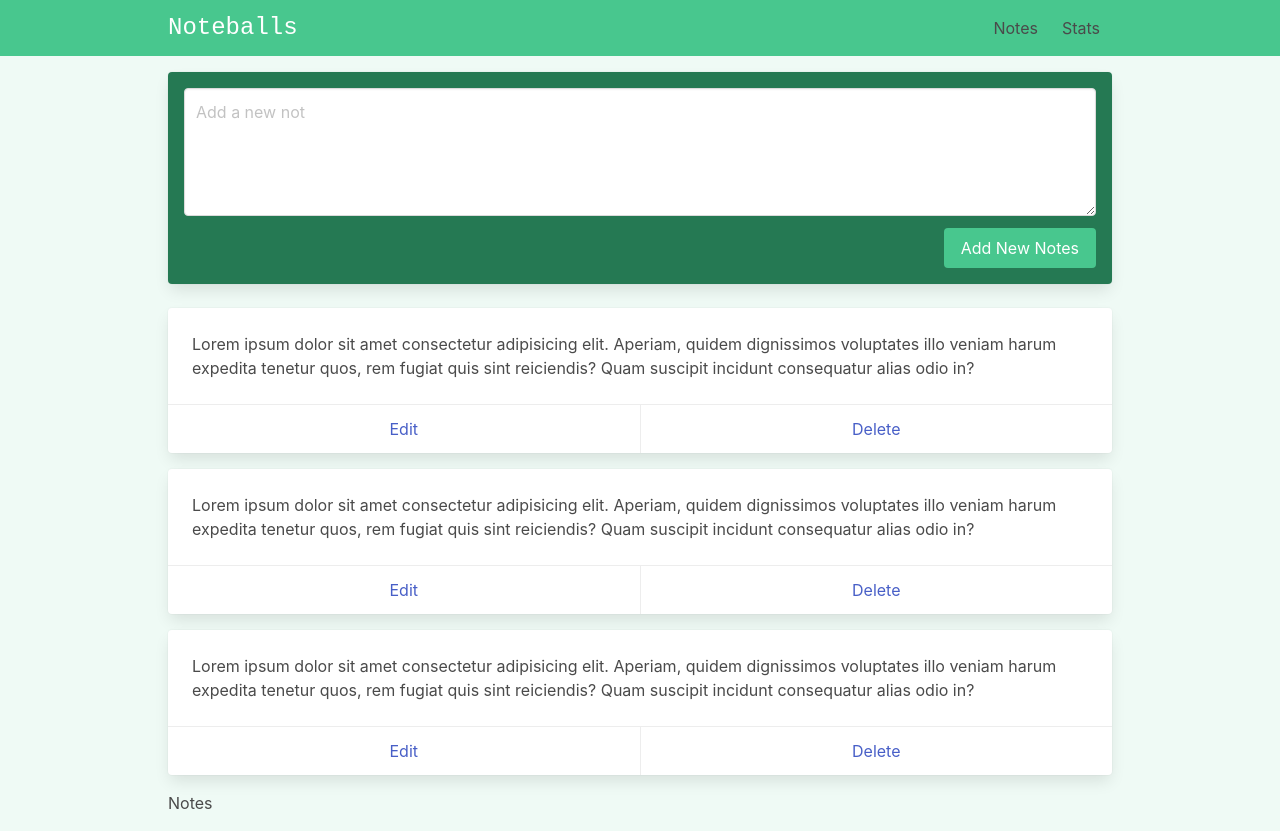
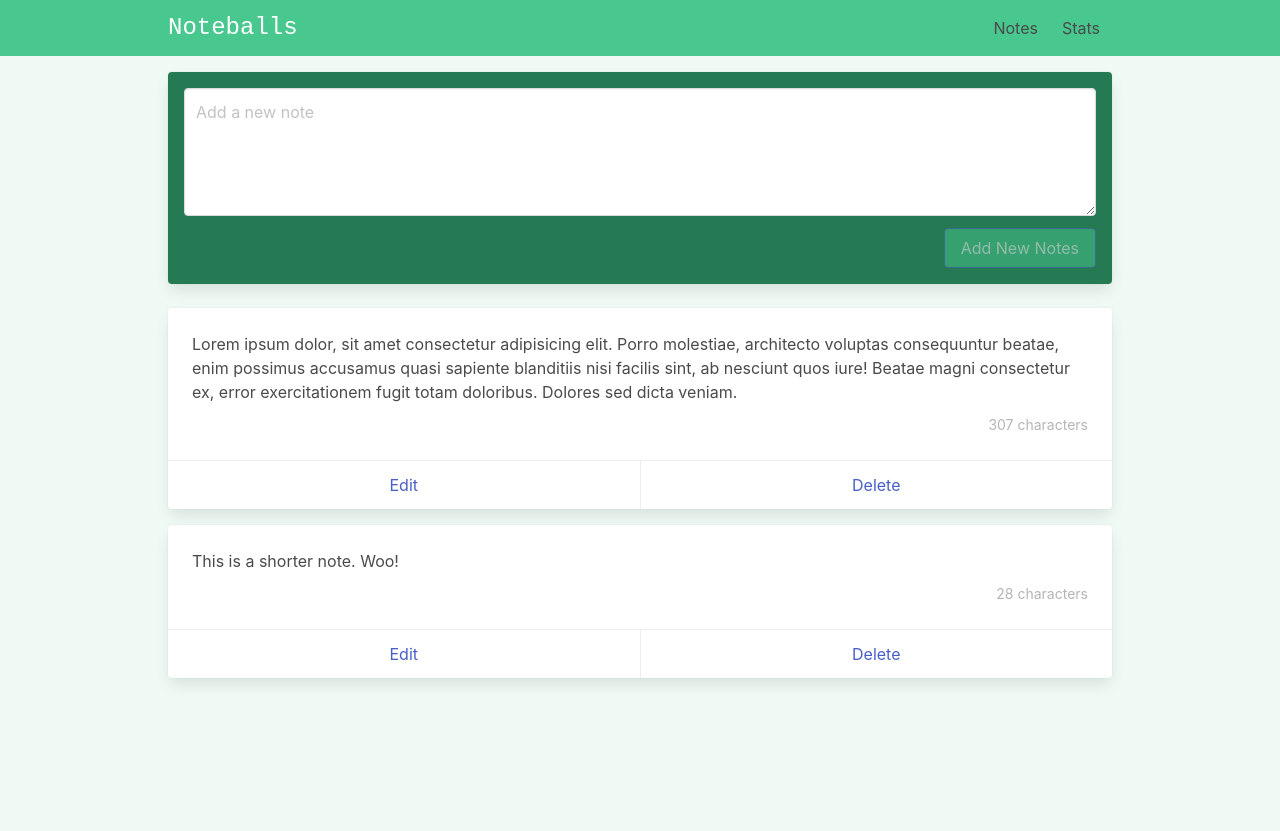
Before and after one commit to eigdoyr/noteballs-app, a Vue app: page /#/ in a window 1280 px wide. After the commit the page ends 800 px from the top, so only its background shows below. Built offline with nearby package versions, Linux system fonts and the light colour scheme.

Commit message:
feat: add delete, add, char count method

```diff
--- /dev/null
+++ b/src/components/Notes/Note.vue
@@ -0,0 +1,42 @@
+<template>
+  <div class="card mb-4">
+    <div class="card-content">
+      <div class="content">
+        {{ note.content }}
+        <div class="has-text-right has-text-grey-light mt-2">
+          <small>{{ characterLength }} </small>
+        </div>
+      </div>
+    </div>
+    <footer class="card-footer">
+      <a href="#" class="card-footer-item">Edit</a>
+      <a @click.prevent="handleDeleteClicked" href="#" class="card-footer-item"
+        >Delete</a
+      >
+    </footer>
+  </div>
+</template>
+
+<script lang="ts" setup>
+import { computed } from "vue";
+
+const props = defineProps({
+  note: {
+    type: Object,
+    required: true,
+  },
+});
+
+const emit = defineEmits(["deleteClicked"]);
+
+// Count character length
+const characterLength = computed(() => {
+  let length = props.note.content.length;
+  let description = length > 1 ? "characters" : "character";
+  return `${length} ${description}`;
+});
+
+const handleDeleteClicked = () => {
+  emit("deleteClicked", props.note.id);
+};
+</script>
--- a/src/components/layout/NavBar.vue
+++ b/src/components/layout/NavBar.vue
@@ -42,10 +42,6 @@
 </template>
 
 <script setup>
-/*
-imports
-*/
-
 import { ref } from "vue";
 
 /*
--- a/src/views/ViewNotes.vue
+++ b/src/views/ViewNotes.vue
@@ -3,33 +3,85 @@
     <div class="card has-background-success-dark p-4 mb-5">
       <div class="field">
         <div class="control">
-          <textarea class="textarea" placeholder="Add a new not" />
+          <textarea
+            v-model="newNote"
+            class="textarea"
+            placeholder="Add a new note"
+            ref="newNoteRef"
+          />
         </div>
       </div>
 
       <div class="field is-grouped is-grouped-right">
         <div class="control">
-          <button class="button is-link has-background-success">
+          <button
+            @click="addNote"
+            :disabled="!newNote"
+            class="button is-link has-background-success"
+          >
             Add New Notes
           </button>
         </div>
       </div>
     </div>
 
-    <div v-for="i in 3" class="card mb-4">
+    <Note
+      v-for="note in notes"
+      :key="note.id"
+      :note="note"
+      @deleteClicked="deleteNote"
+    />
+
+    <!-- <div v-for="note in notes" :key="note.id" class="card mb-4">
       <div class="card-content">
-        <div class="content">
-          Lorem ipsum dolor sit amet consectetur adipisicing elit. Aperiam,
-          quidem dignissimos voluptates illo veniam harum expedita tenetur quos,
-          rem fugiat quis sint reiciendis? Quam suscipit incidunt consequatur
-          alias odio in?
-        </div>
+        <div class="content">{{ note.content }}</div>
       </div>
       <footer class="card-footer">
         <a href="#" class="card-footer-item">Edit</a>
         <a href="#" class="card-footer-item">Delete</a>
       </footer>
-    </div>
-    <h1>Notes</h1>
+    </div> -->
   </div>
 </template>
+
+<script setup>
+import { ref } from "vue";
+import Note from "@/components/Notes/Note.vue";
+
+const newNote = ref("");
+const newNoteRef = ref(null);
+
+const notes = ref([
+  {
+    id: "id1",
+    content:
+      "Lorem ipsum dolor, sit amet consectetur adipisicing elit. Porro molestiae, architecto voluptas consequuntur beatae, enim possimus accusamus quasi sapiente blanditiis nisi facilis sint, ab nesciunt quos iure! Beatae magni consectetur ex, error exercitationem fugit totam doloribus. Dolores sed dicta veniam. ",
+  },
+  {
+    id: "id2",
+    content: "This is a shorter note. Woo!",
+  },
+]);
+
+const addNote = () => {
+  // Generate fake ID using timestamp; use uuid npm v4
+  let currentDate = new Date().getTime(),
+    id = currentDate.toString();
+
+  let note = {
+    id,
+    content: newNote.value,
+  };
+
+  notes.value.unshift(note); // Add note on top of prev note
+  newNote.value = ""; // Clear textarea after adding new note
+  newNoteRef.value.focus(); // Focus on textarea after entering a new note
+};
+
+const deleteNote = (idToDelete) => {
+  // console.log("Deleting".idToDelete);
+  notes.value = notes.value.filter((note) => {
+    return note.id !== idToDelete;
+  });
+};
+</script>
```
